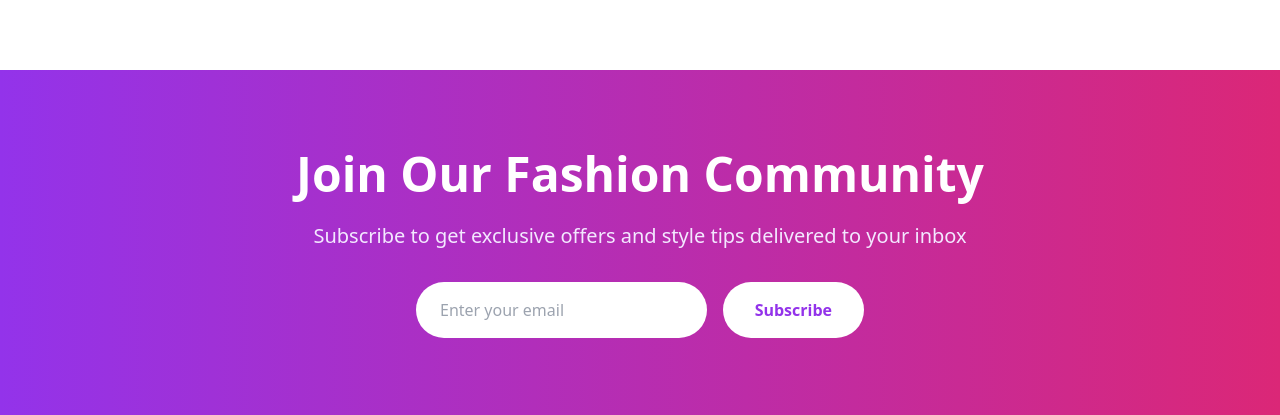
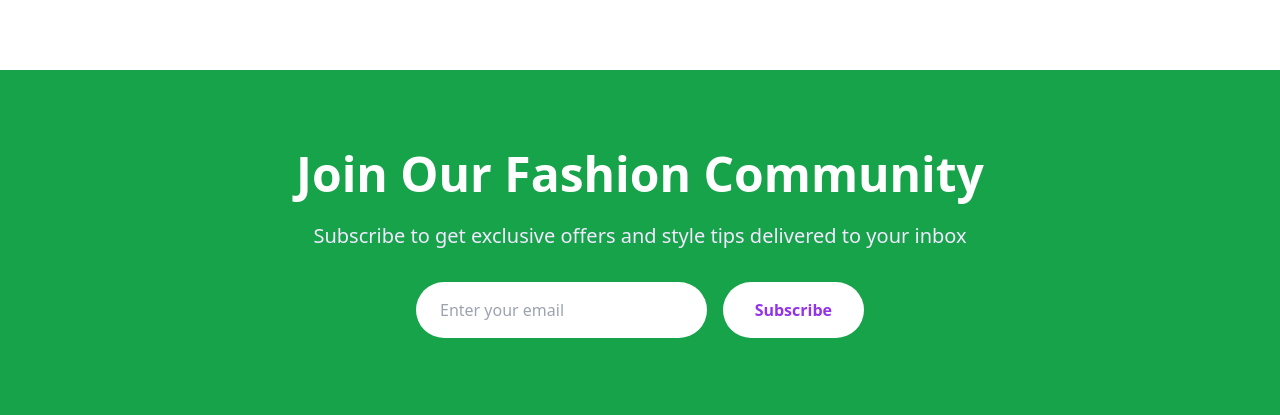
Before and after one commit to HeshanJayasekara18/OnlineClothingStore, a React (Create React App) app in the folder clothstorefrontend/: page /home in a window 1280 px wide. Shown: the part 4124-4539 px from the top of the page. Built offline with nearby package versions, Linux system fonts and the light colour scheme; no server answers.

Commit message:
color balance

```diff
--- a/clothstorefrontend/src/components/Landing/Landing.jsx
+++ b/clothstorefrontend/src/components/Landing/Landing.jsx
@@ -235,7 +235,7 @@ export default function ClothingStoreLanding() {
       </section>
 
       {/* Latest Designs */}
-      <section className="py-20 px-4 bg-gradient-to-br from-purple-900 via-pink-900 to-purple-900">
+      <section className="py-20 px-4 bg-gradient-to-br from-green-100 via-green-500 to-green-900">
         <div className="max-w-7xl mx-auto">
           <div className="text-center mb-12">
             <h2 className="text-4xl md:text-5xl font-bold text-white mb-4">Latest Designs</h2>
@@ -306,7 +306,7 @@ export default function ClothingStoreLanding() {
       </section>
 
       {/* CTA Section */}
-      <section className="py-20 px-4 bg-gradient-to-r from-purple-600 to-pink-600 text-white text-center">
+      <section className="py-20 px-4 bg-gradient-to-r from-green-600 to-green-600 text-white text-center">
         <div className="max-w-4xl mx-auto">
           <h2 className="text-4xl md:text-5xl font-bold mb-6">
             Join Our Fashion Community
--- a/clothstorefrontend/src/components/style_assistant/StyleAssistant.jsx
+++ b/clothstorefrontend/src/components/style_assistant/StyleAssistant.jsx
@@ -52,7 +52,7 @@ export default function StylistForm() {
           <div className="text-center mb-8">
             <div className="flex items-center justify-center gap-2 mb-4">
               <Sparkles className="w-8 h-8 text-blue-600" />
-              <h1 className="text-4xl font-bold bg-gradient-to-r from-purple-600 to-blue-600 bg-clip-text text-transparent">
+              <h1 className="text-4xl font-bold bg-gradient-to-r from-green-600 to-blue-600 bg-clip-text text-transparent">
                 AI Fashion Stylist
               </h1>
             </div>
@@ -94,7 +94,7 @@ export default function StylistForm() {
               <button
                 type="submit"
                 disabled={loading}
-                className="w-full bg-gradient-to-r from-purple-600 to-blue-600 text-white py-4 px-6 rounded-xl font-semibold text-lg hover:from-purple-700 hover:to-pink-700 transition-all disabled:opacity-50 disabled:cursor-not-allowed flex items-center justify-center gap-2"
+                className="w-full bg-gradient-to-r from-green-600 to-green-600 text-white py-4 px-6 rounded-xl font-semibold text-lg hover:from-purple-700 hover:to-pink-700 transition-all disabled:opacity-50 disabled:cursor-not-allowed flex items-center justify-center gap-2"
               >
                 {loading ? (
                   <>
```
